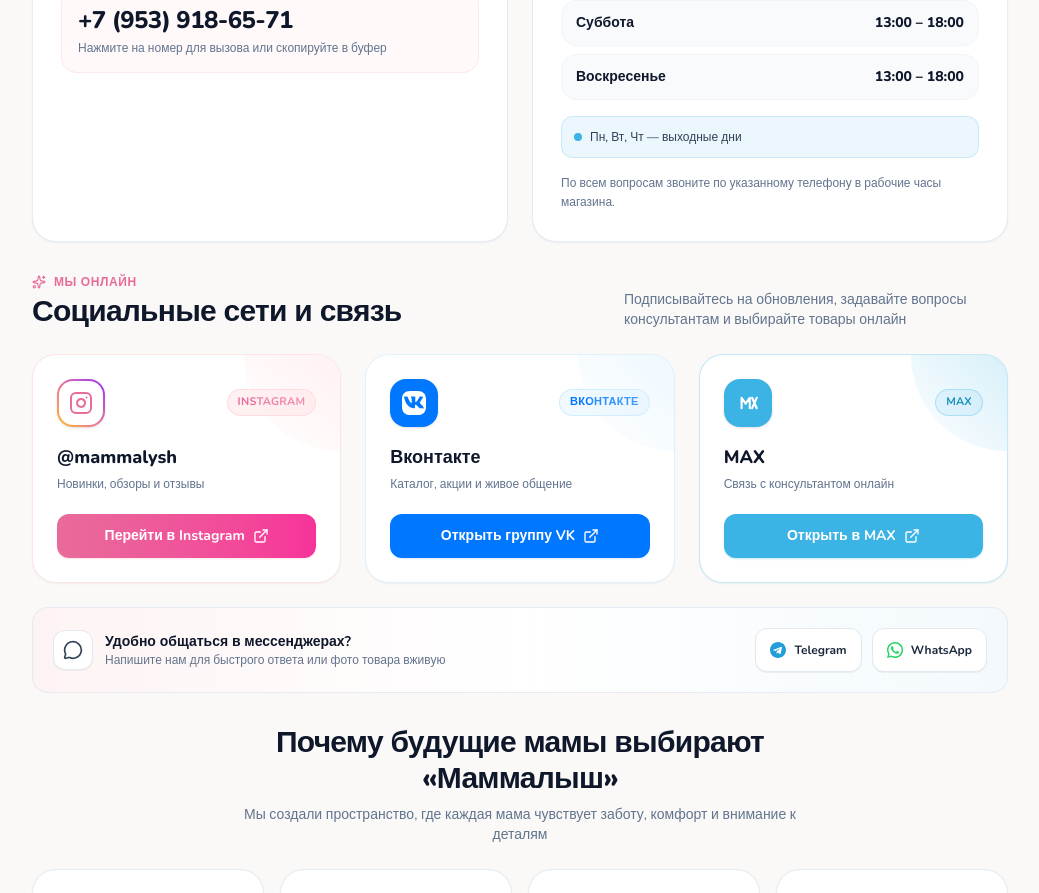
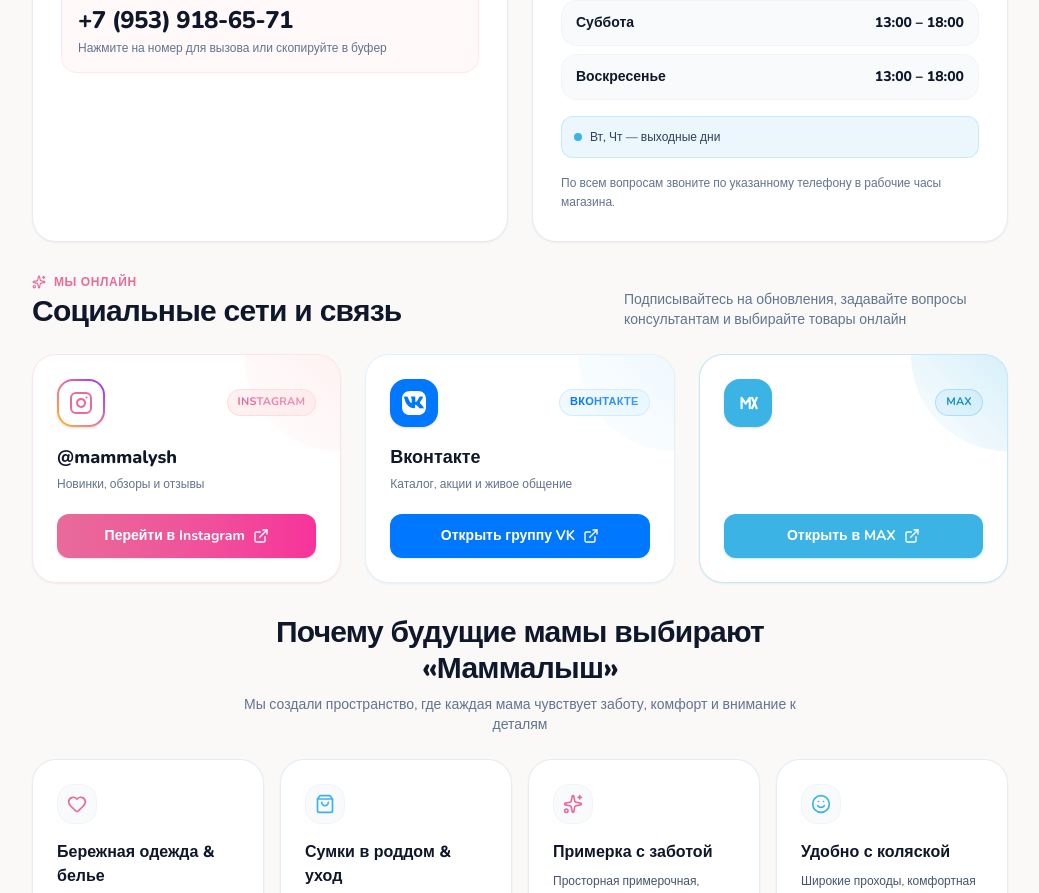
Before and after one commit to mammalysh/aboutUs, a React (Vite) app: page / in a window 1280 px wide. Shown: the part 900-1793 px from the top of the page, without its empty margins (120-1159 px from the left). Built offline with nearby package versions, Linux system fonts and the light colour scheme.

Commit message:
Update storeConfig.ts

```diff
--- a/src/storeConfig.ts
+++ b/src/storeConfig.ts
@@ -112,16 +112,16 @@ export const STORE_CONFIG: StoreConfig = {
     summary: 'Ср, Пт: 10:00 – 19:00 • Сб, Вс: 13:00 – 18:00',
 
     details: [
-      { days: 'Понедельник', shortDays: 'Пн', hours: 'Выходной' },
+      { days: 'Понедельник', shortDays: 'Пн', hours: '14:00 - 19:00' },
       { days: 'Вторник', shortDays: 'Вт', hours: 'Выходной' },
-      { days: 'Среда', shortDays: 'Ср', hours: '10:00 – 19:00' },
+      { days: 'Среда', shortDays: 'Ср', hours: '14:00 – 19:00' },
       { days: 'Четверг', shortDays: 'Чт', hours: 'Выходной' },
-      { days: 'Пятница', shortDays: 'Пт', hours: '10:00 – 19:00' },
+      { days: 'Пятница', shortDays: 'Пт', hours: '14:00 – 19:00' },
       { days: 'Суббота', shortDays: 'Сб', hours: '13:00 – 18:00' },
       { days: 'Воскресенье', shortDays: 'Вс', hours: '13:00 – 18:00' },
     ],
 
-    note: 'Пн, Вт, Чт — выходные дни',
+    note: 'Вт, Чт — выходные дни',
   },
 
   // ============================================================================
@@ -150,16 +150,12 @@ export const STORE_CONFIG: StoreConfig = {
     },
 
     // 👉 4) TELEGRAM:
-    telegram: {
+    max: {
       url: '',
       handle: '',
     },
 
-    // 👉 5) WHATSAPP:
-    whatsapp: {
-      url: '',
-      phone: '',
-    },
+
   },
 
   // 🌿 ПРЕИМУЩЕСТВА И КАТЕГОРИИ ДЛЯ ПОКУПАТЕЛЕЙ
```
